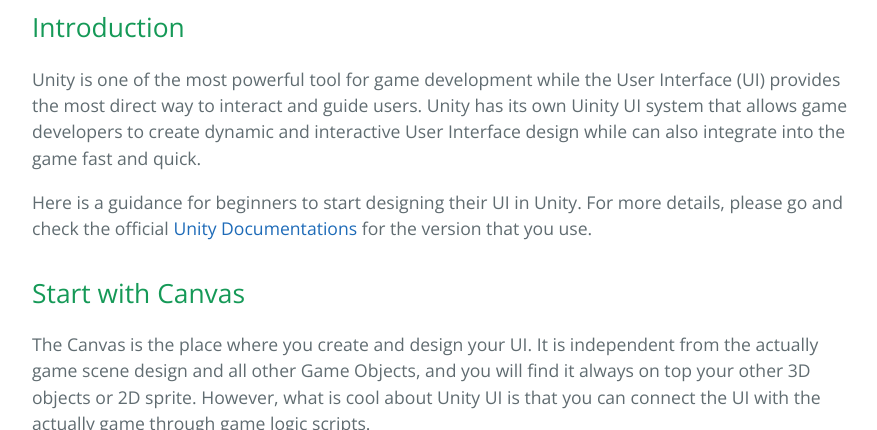
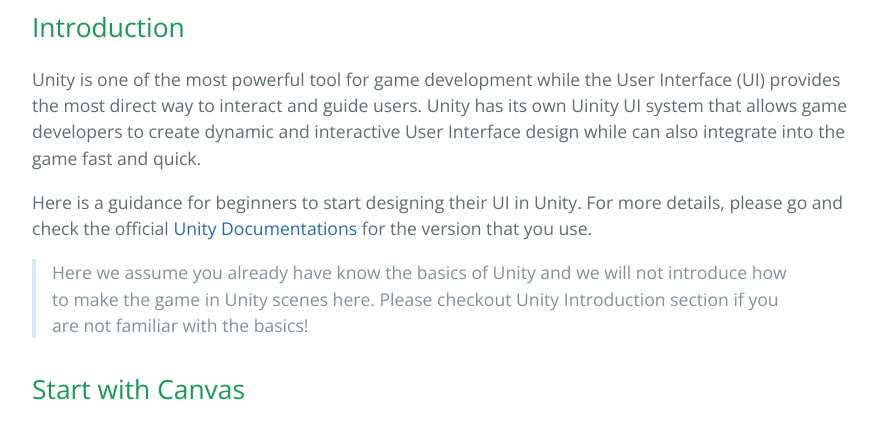
Before and after one commit to learning-software-engineering/learning-software-engineering.github.io, a Jekyll site: the page built from Topics/Tech_Stacks/Unity_UI.md, in a window 1280 px wide and 900 px high, scrolled down 944 px, cut to the strip 0-430 px from the top of the window. Shown: the whole strip, without its empty margins (192-1069 px from the left). Built offline with Jekyll 4.4.1, drawn with Linux system fonts in a browser that asks for light colours; our own code applies the rules of GitHub Pages for plain Markdown files.

Commit message:
Update introduction in Unity_UI.md

```diff
--- a/Topics/Tech_Stacks/Unity_UI.md
+++ b/Topics/Tech_Stacks/Unity_UI.md
@@ -16,6 +16,9 @@
 provides the most direct way to interact and guide users. Unity has its own Uinity UI system that allows game developers to create dynamic and interactive User Interface design while can also integrate into the game fast and quick.
 
 Here is a guidance for beginners to start designing their UI in Unity. For more details, please go and check the official [Unity Documentations](https://docs.unity3d.com/2023.3/Documentation/Manual/UIToolkits.html) for the version that you use.
+
+> Here we assume you already have know the basics of Unity and we will not introduce how to make the game in Unity scenes here.
+> Please checkout Unity Introduction section if you are not familiar with the basics!
 
 ## Start with Canvas
 
```
